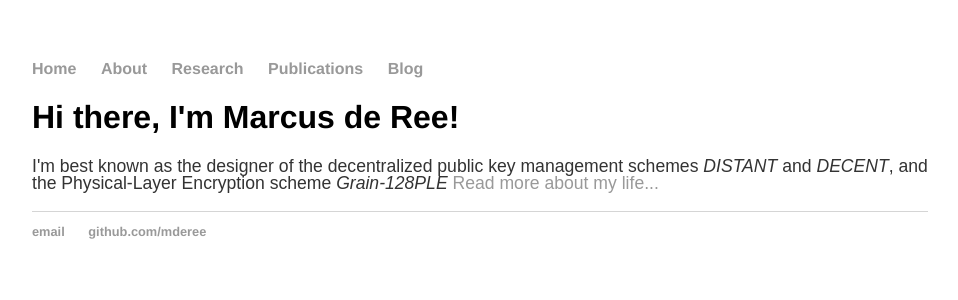
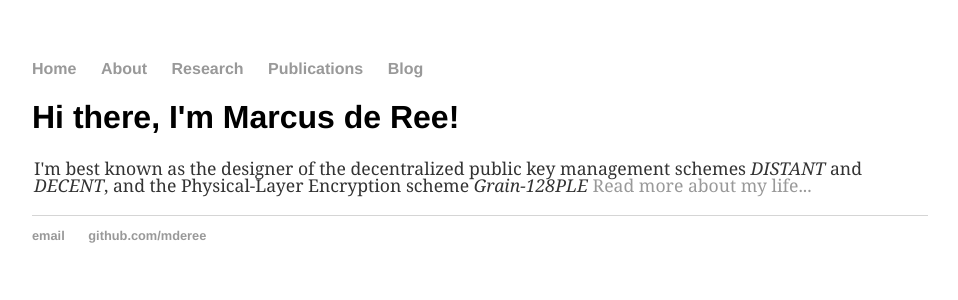
Before and after one commit to mderee/mderee-old.github.io, a Jekyll site: the page built from index.html, in a window 1280 px wide. Shown: the top 300 px of the page, without its empty margins (160-1118 px from the left). Built offline with Jekyll 4.4.1, drawn with Linux system fonts in a browser that asks for light colours.

Commit message:
Update main.css

```diff
--- a/css/main.css
+++ b/css/main.css
@@ -25,7 +25,8 @@ h1 {
 }
 p {
     font-size: 1.1em;
-    font-family: 'Bierstadt', 'Arial', 'Sans-Serif';
+    font-family: 'Georgia', 'Arial', 'Sans-Serif';
+    padding: 2px;
     line-height: 1em;
     color: #333;
 }
```
